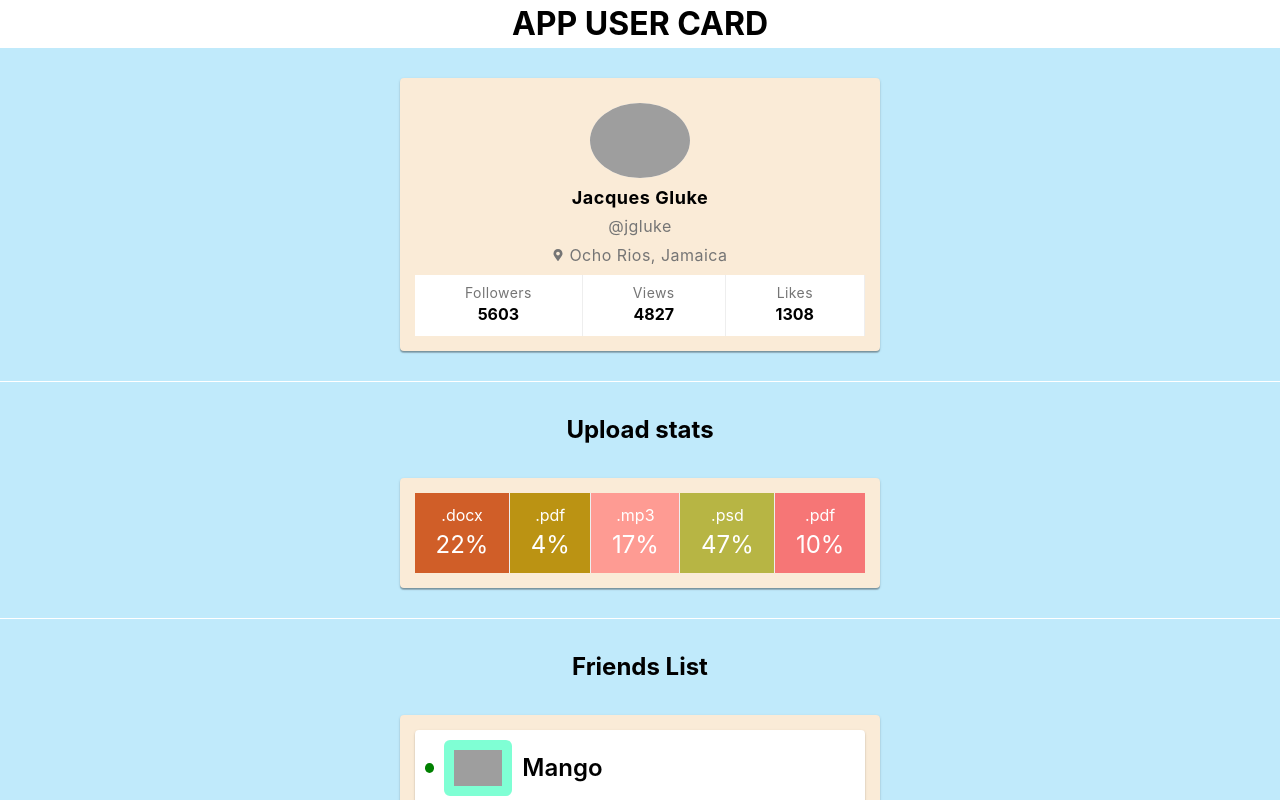
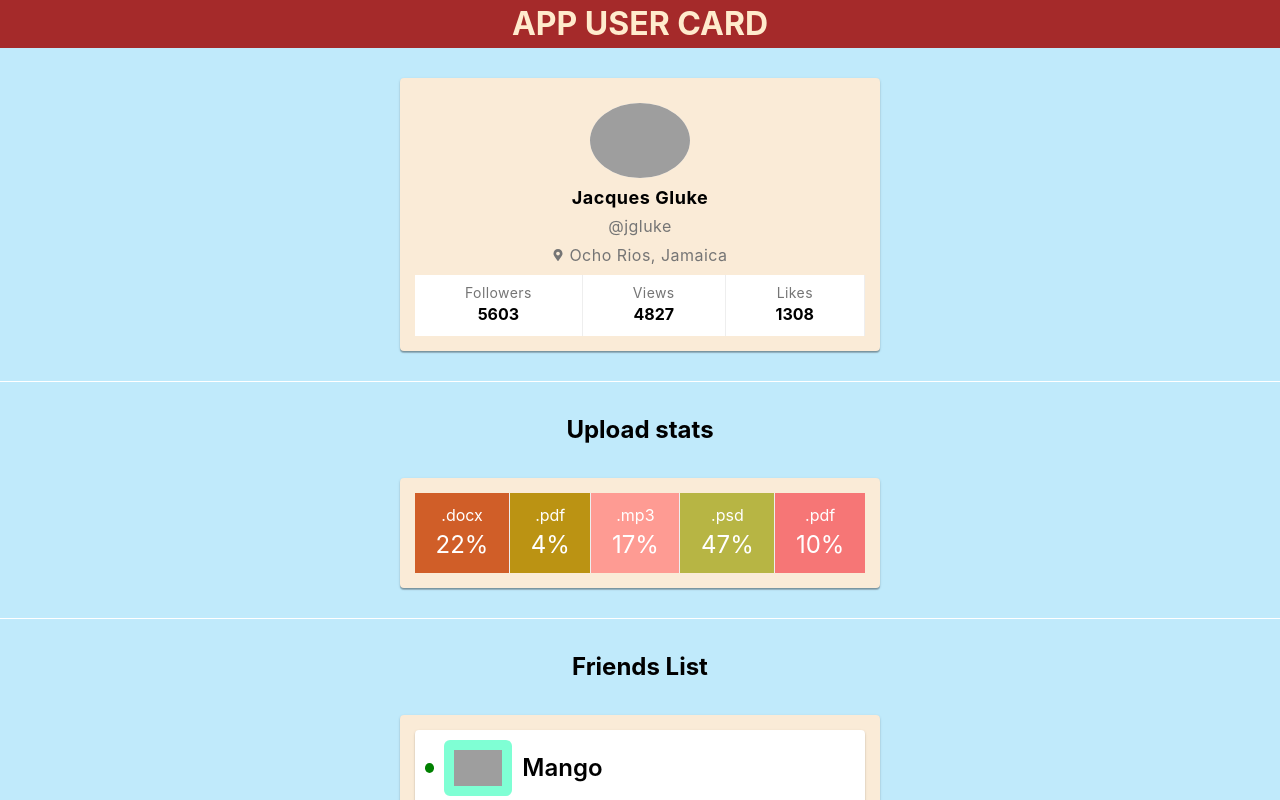
Before and after one commit to vokur13/goit-react-hw-01-components-draft-ii, a React (Create React App) app: page / in a window 1280 px wide. Shown: the top 800 px of the page. Built offline with nearby package versions, Linux system fonts and the light colour scheme; grey boxes are pictures that could not be loaded.

Commit message:
project fixed

```diff
--- a/src/components/PageTitle/PageTitle.module.css
+++ b/src/components/PageTitle/PageTitle.module.css
@@ -2,4 +2,6 @@
   margin-top: 0;
   text-align: center;
   text-transform: uppercase;
+  background-color: brown;
+  color: blanchedalmond;
 }
```
